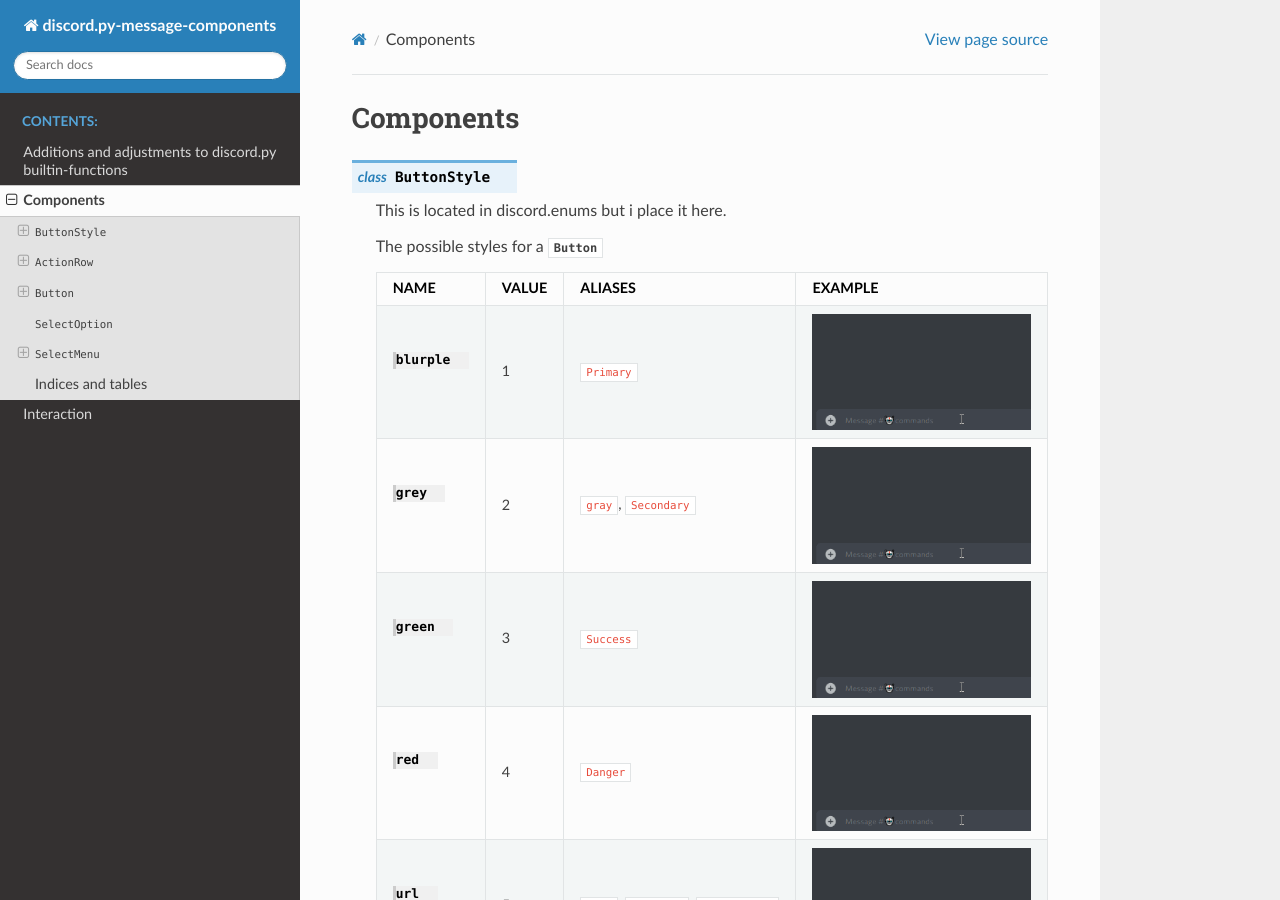
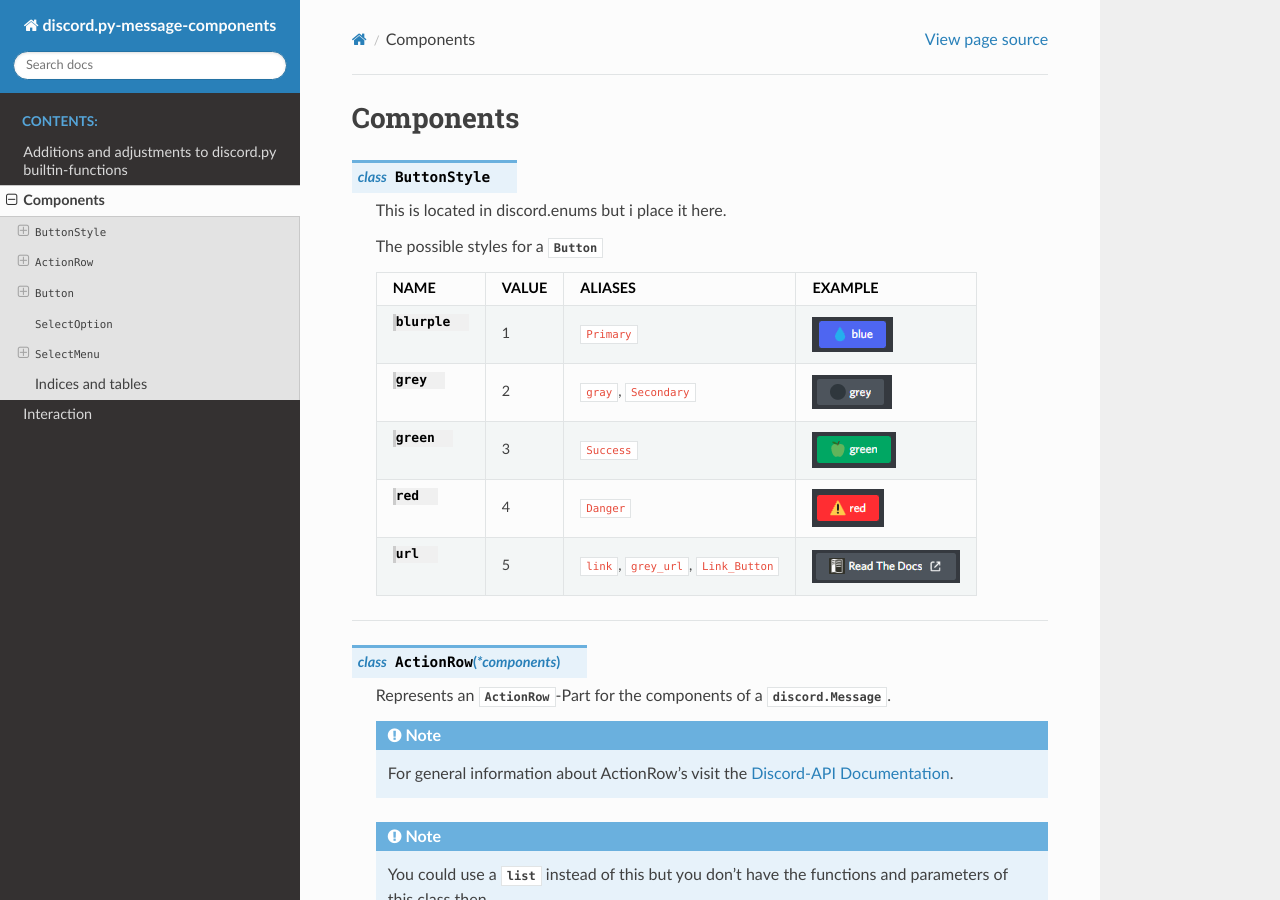
Before and after one commit to mccoderpy/discord.py-message-components, a Sphinx documentation site: the page built from docs/components.rst, in a window 1280 px wide and 900 px high. Built offline with Sphinx 7.4.7 and the Read the Docs theme 2.0.0, drawn with Linux system fonts in a browser that asks for light colours.

Commit message:
Updatet Docs

```diff
--- a/docs/additions.rst
+++ b/docs/additions.rst
@@ -1,7 +1,5 @@
 Additions and adjustments to discord.py builtin-functions
 =========================================================
-
-.. _discord-Client:
 
 .. class:: discord.Client
 
--- a/docs/components.rst
+++ b/docs/components.rst
@@ -17,23 +15,23 @@
    +------------------------+-------+----------------+--------------------------------+
    | NAME                   | VALUE | ALIASES        | EXAMPLE                        |
    +========================+=======+================+================================+
-   | .. attribute:: blurple |   1   |                | .. image:: imgs/ict5example.gif|
-   |                        |       | ``Primary``    |    :alt: Blue Button Picture   |
+   | .. attribute:: blurple |   1   |                | .. image:: imgs/blurple.png    |
+   |                        |       | ``Primary``    |    :alt: Blurple Button Picture|
    |                        |       |                |                                |
    +------------------------+-------+----------------+--------------------------------+
-   | .. attribute:: grey    |   2   | ``gray``,      | .. image:: imgs/ict5example.gif|
+   | .. attribute:: grey    |   2   | ``gray``,      | .. image:: imgs/grey.png       |
    |                        |       | ``Secondary``  |    :alt: Grey Button Picture   |
    |                        |       |                |                                |
    +------------------------+-------+----------------+--------------------------------+
-   | .. attribute:: green   |   3   | ``Success``    | .. image:: imgs/ict5example.gif|
+   | .. attribute:: green   |   3   | ``Success``    | .. image:: imgs/green.png      |
    |                        |       |                |    :alt: Green Button Picture  |
    |                        |       |                |                                |
    +------------------------+-------+----------------+--------------------------------+
-   | .. attribute:: red     |   4   | ``Danger``     | .. image:: imgs/ict5example.gif|
+   | .. attribute:: red     |   4   | ``Danger``     | .. image:: imgs/red.png        |
    |                        |       |                |    :alt: Red Button Picture    |
    |                        |       |                |                                |
    +------------------------+-------+----------------+--------------------------------+
-   | .. attribute:: url     |   5   | ``link``,      | .. image:: imgs/ict5example.gif|
+   | .. attribute:: url     |   5   | ``link``,      | .. image:: imgs/url.png        |
    |                        |       | ``grey_url``,  |    :alt: URL Button Picture    |
    |                        |       | ``Link_Button``|                                |
    +------------------------+-------+----------------+--------------------------------+
```
Also changed, not shown: other parts of docs/components.rst (+0 -2 lines), docs/index.rst (+4 -5 lines), docs/conf.py (line endings or trailing spaces), docs/imgs/blurple.png (added), docs/imgs/green.png (added), docs/imgs/grey.png (added), docs/imgs/red.png (added), docs/imgs/url.png (added).
